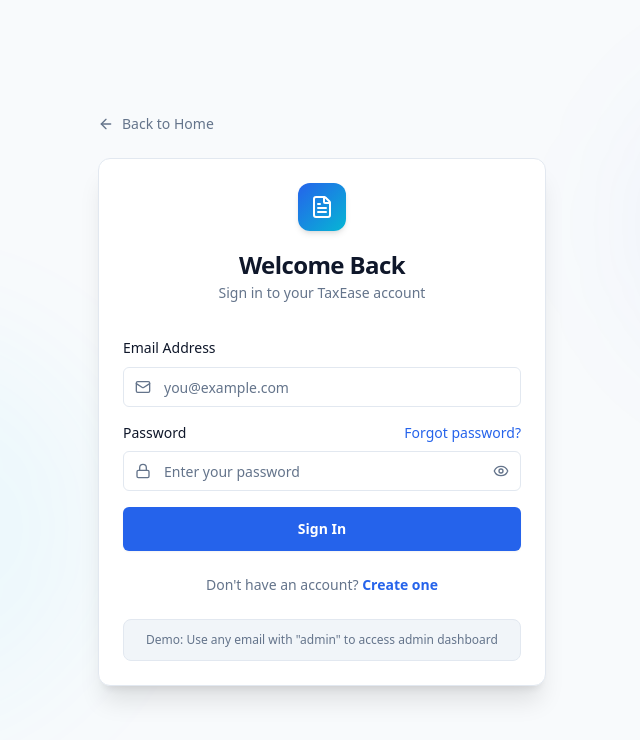
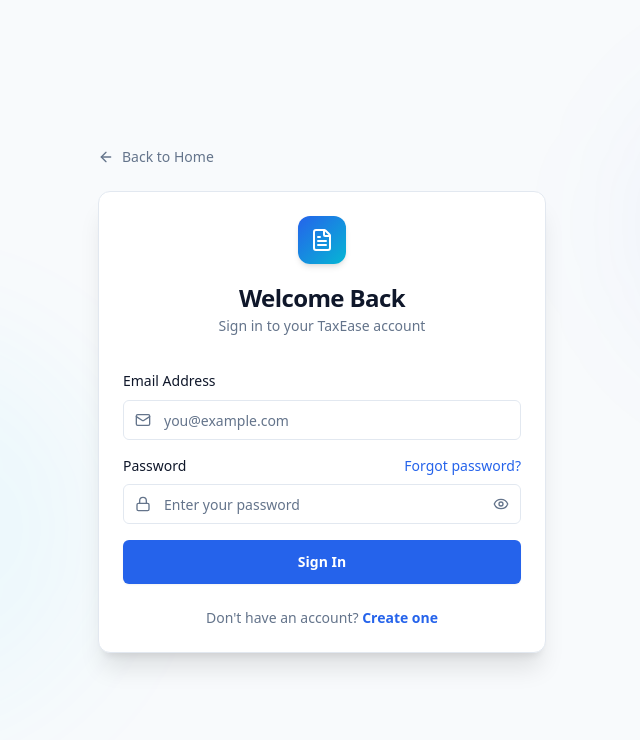
Before and after one commit to SUNIL-RAJPUT-495/TaxEaseClient, a React (Vite) app: page /login in a window 1280 px wide. Shown: the top 740 px of the page, without its empty margins (318-958 px from the left). Built offline with nearby package versions, Linux system fonts and the light colour scheme.

Commit message:
updated login page

```diff
--- a/src/pages/Login.jsx
+++ b/src/pages/Login.jsx
@@ -163,13 +163,6 @@
                 </Link>
               </p>
             </div>
-
-            {/* Demo Note */}
-            <div className="mt-6 p-3 bg-slate-100 rounded-lg text-center border border-slate-200">
-              <p className="text-xs text-slate-500 font-medium">
-                Demo: Use any email with "admin" to access admin dashboard
-              </p>
-            </div>
           </div>
         </div>
       </div>
```
